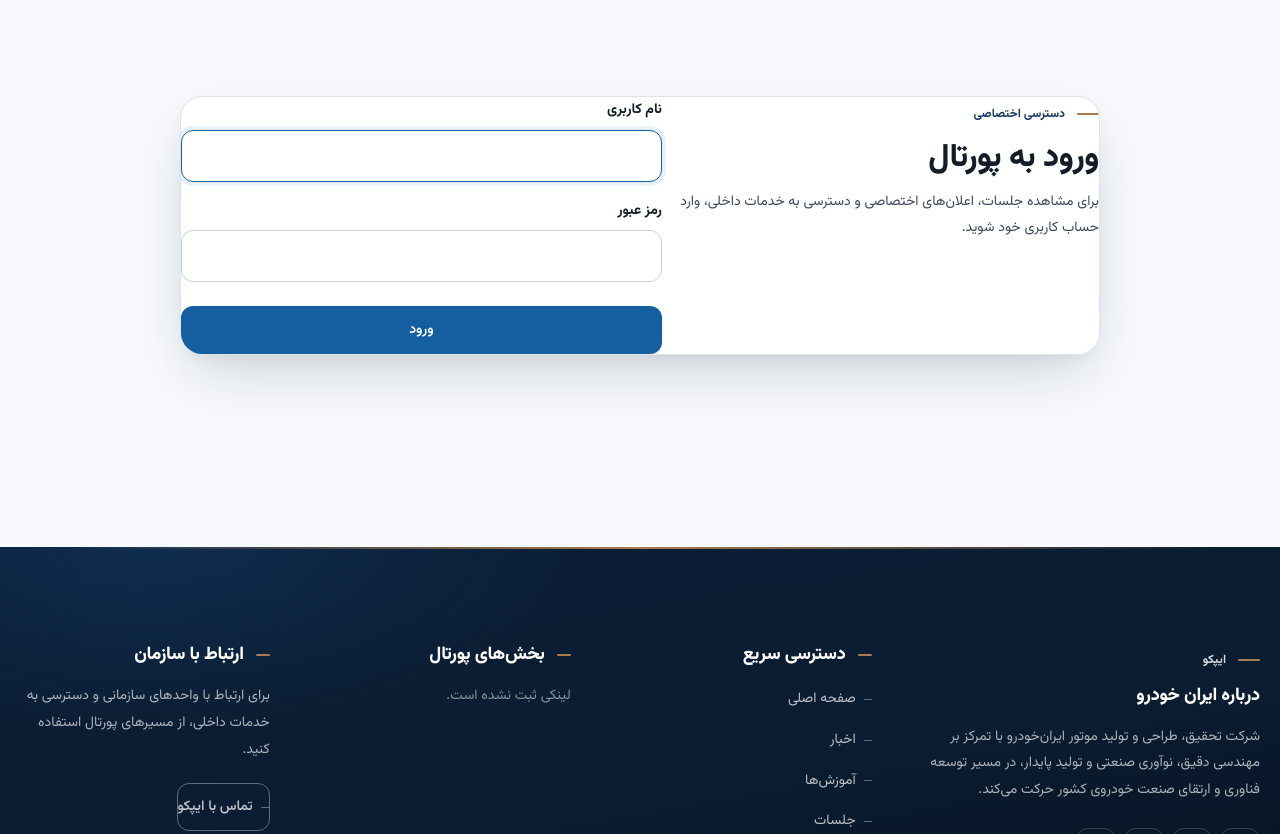
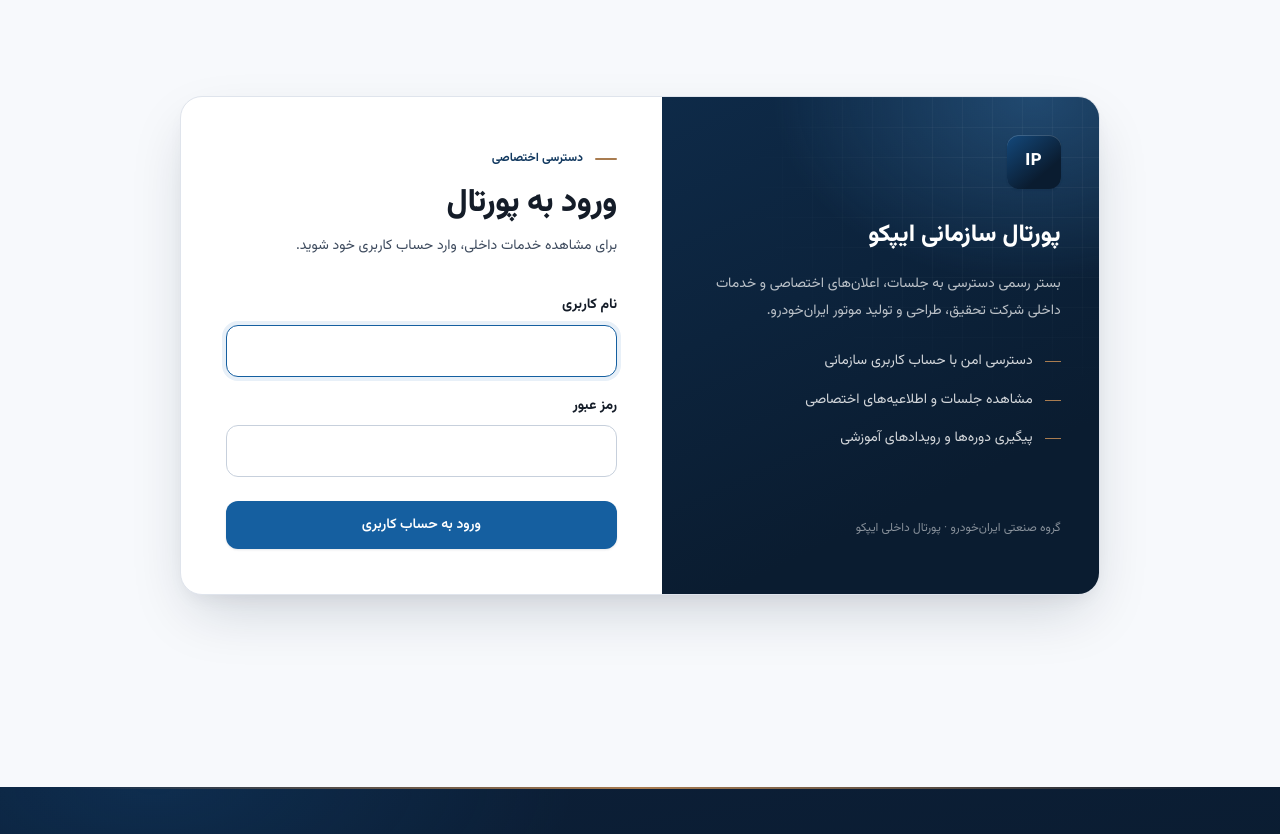
Before and after one commit to Ali-Mosayebi04/ip-co_portal, a Django app: page /accounts/login/ in a window 1280 px wide. Shown: the part 174-1008 px from the top of the page. Run offline with Django 5.2, Linux system fonts and the light colour scheme; data comes from the database, SQL or seed files in the repository; data that the repository does not hold is empty.

Commit message:
refactor: login and logout pages

```diff
--- a/templates/registration/login.html
+++ b/templates/registration/login.html
@@ -1,14 +1,30 @@
 {% extends "home/base.html" %}
 
-{% block title %}ورود به پورتال | پورتال داخلی ایپکو{% endblock %}
+{% block title %}ورود به پورتال | پورتال خبری ایران‌خودرو{% endblock %}
 
 {% block content %}
     <section class="auth-page container" data-reveal>
         <div class="auth-card">
+            <aside class="auth-aside">
+                <div>
+                    <span class="brand-mark" aria-hidden="true">IP</span>
+                    <p class="auth-aside-title mt-5">پورتال سازمانی ایپکو</p>
+                    <p class="auth-aside-text">بستر رسمی دسترسی به جلسات، اعلان‌های اختصاصی و خدمات داخلی شرکت تحقیق،
+                        طراحی و تولید موتور ایران‌خودرو.</p>
+                    <ul class="auth-aside-points">
+                        <li>دسترسی امن با حساب کاربری سازمانی</li>
+                        <li>مشاهده جلسات و اطلاعیه‌های اختصاصی</li>
+                        <li>پیگیری دوره‌ها و رویدادهای آموزشی</li>
+                    </ul>
+                </div>
+                <p class="auth-aside-foot">گروه صنعتی ایران‌خودرو · پورتال داخلی ایپکو</p>
+            </aside>
+
+            <div class="auth-panel">
                 <div class="auth-card-intro">
                     <span class="section-kicker">دسترسی اختصاصی</span>
                     <h1 class="auth-title">ورود به پورتال</h1>
-                <p class="auth-subtitle">برای مشاهده جلسات، اعلان‌های اختصاصی و دسترسی به خدمات داخلی، وارد حساب کاربری خود شوید.</p>
+                    <p class="auth-subtitle">برای مشاهده خدمات داخلی، وارد حساب کاربری خود شوید.</p>
                 </div>
 
                 {% if form.non_field_errors %}
@@ -40,8 +56,9 @@
 
                     <input type="hidden" name="next" value="{{ next }}">
 
-                <button type="submit" class="btn btn-brand auth-submit">ورود</button>
+                    <button type="submit" class="btn btn-brand auth-submit">ورود به حساب کاربری</button>
                 </form>
+            </div>
         </div>
     </section>
 {% endblock %}
```
Also changed, not shown: templates/registration/logged_out.html (+11 -6 lines). Lines whose indentation alone changed are shown as unchanged.
